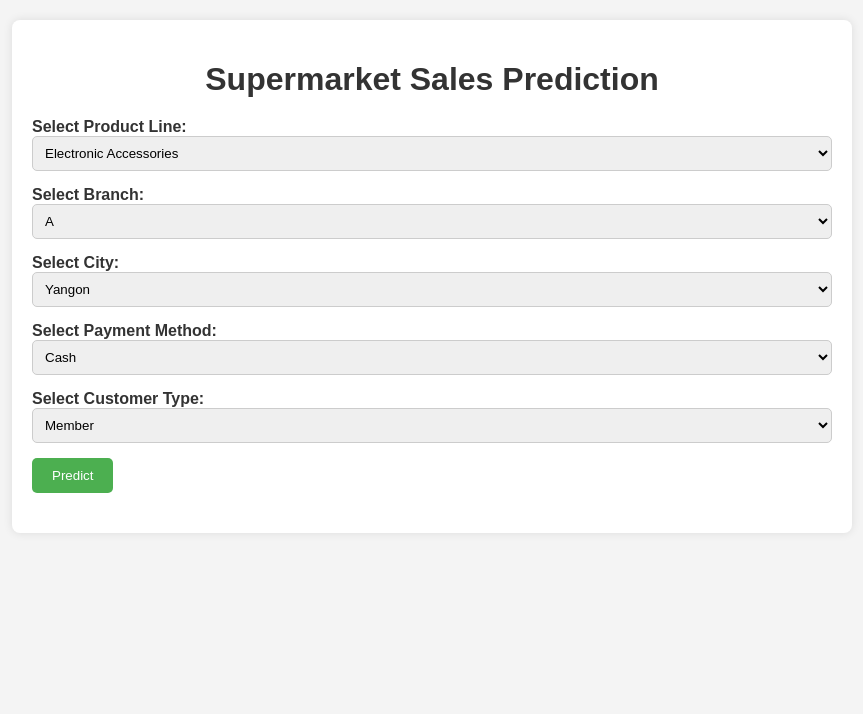
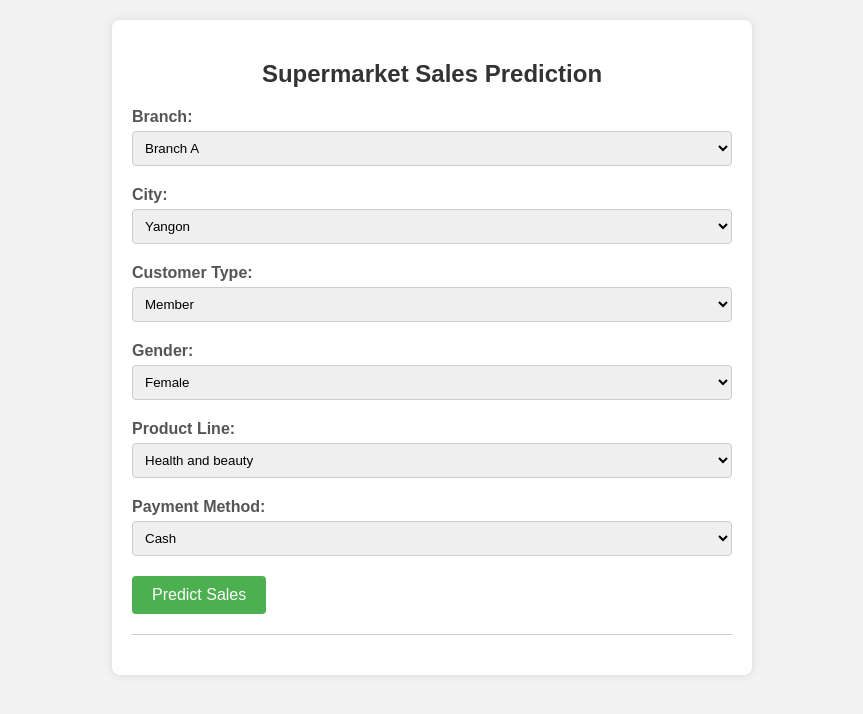
Before and after one commit to Judy-jebet/SALES-DEPLOYMENT, a Flask app: page / in a window 1280 px wide. Shown: the top 714 px of the page, without its empty margins (208-1071 px from the left). Run offline with Flask 3, Linux system fonts and the light colour scheme.

Commit message:
SUPERMARKET SALES

```diff
--- a/templates/index.html
+++ b/templates/index.html
@@ -8,77 +8,77 @@
         body {
             font-family: Arial, sans-serif;
             margin: 0;
-            padding: 0;
-            background-color: #f4f4f4;
-            color: #333;
+            padding: 20px;
+            background-color: #f2f2f2;
         }
         .container {
-            max-width: 800px;
-            margin: 20px auto;
+            max-width: 600px;
+            margin: 0 auto;
+            background-color: #fff;
             padding: 20px;
-            background-color: #fff;
             border-radius: 8px;
             box-shadow: 0 0 10px rgba(0, 0, 0, 0.1);
         }
-        h1 {
+        h2 {
             text-align: center;
-            margin-bottom: 20px;
+            color: #333;
         }
         .form-group {
-            margin-bottom: 15px;
+            margin-bottom: 20px;
         }
         label {
             display: block;
             font-weight: bold;
+            margin-bottom: 5px;
+            color: #555;
         }
         select {
             width: 100%;
             padding: 8px;
-            border-radius: 5px;
             border: 1px solid #ccc;
-            outline: none;
+            border-radius: 4px;
+            box-sizing: border-box;
         }
         button {
+            padding: 10px 20px;
             background-color: #4CAF50;
             color: white;
-            padding: 10px 20px;
             border: none;
-            border-radius: 5px;
+            border-radius: 4px;
             cursor: pointer;
+            font-size: 16px;
+            transition: background-color 0.3s ease;
         }
         button:hover {
             background-color: #45a049;
         }
-        .prediction {
+        #result {
             margin-top: 20px;
-            font-weight: bold;
+            border-top: 1px solid #ccc;
+            padding-top: 20px;
+        }
+        #result h3 {
+            margin-top: 0;
+            color: #333;
+        }
+        #result strong {
+            color: #4CAF50;
         }
     </style>
 </head>
 <body>
     <div class="container">
-        <h1>Supermarket Sales Prediction</h1>
+        <h2>Supermarket Sales Prediction</h2>
         <div class="form-group">
-            <label for="product">Select Product Line:</label>
-            <select id="product">
-                <option value="Electronic Accessories">Electronic Accessories</option>
-                <option value="Fashion Accessories">Fashion Accessories</option>
-                <option value="Food and Beverages">Food and Beverages</option>
-                <option value="Health and Beauty">Health and Beauty</option>
-                <option value="Home and Lifestyle">Home and Lifestyle</option>
-                <option value="Sports and Travel">Sports and Travel</option>
+            <label for="branch">Branch:</label>
+            <select id="branch">
+                <option value="A">Branch A</option>
+                <option value="B">Branch B</option>
+                <option value="C">Branch C</option>
             </select>
         </div>
         <div class="form-group">
-            <label for="branch">Select Branch:</label>
-            <select id="branch">
-                <option value="A">A</option>
-                <option value="B">B</option>
-                <option value="C">C</option>
-            </select>
-        </div>
-        <div class="form-group">
-            <label for="city">Select City:</label>
+            <label for="city">City:</label>
             <select id="city">
                 <option value="Yangon">Yangon</option>
                 <option value="Naypyitaw">Naypyitaw</option>
@@ -86,50 +86,92 @@
             </select>
         </div>
         <div class="form-group">
-            <label for="payment">Select Payment Method:</label>
-            <select id="payment">
-                <option value="Cash">Cash</option>
-                <option value="Credit Card">Credit Card</option>
-                <option value="Ewallet">Ewallet</option>
-            </select>
-        </div>
-        <div class="form-group">
-            <label for="customerType">Select Customer Type:</label>
-            <select id="customerType">
+            <label for="customer-type">Customer Type:</label>
+            <select id="customer-type">
                 <option value="Member">Member</option>
                 <option value="Normal">Normal</option>
             </select>
         </div>
-        <button id="predictButton">Predict</button>
-        <div class="prediction" id="predictionResult"></div>
+        <div class="form-group">
+            <label for="gender">Gender:</label>
+            <select id="gender">
+                <option value="Female">Female</option>
+                <option value="Male">Male</option>
+            </select>
+        </div>
+        <div class="form-group">
+            <label for="product-line">Product Line:</label>
+            <select id="product-line">
+                <option value="Health and beauty">Health and beauty</option>
+                <option value="Electronic accessories">Electronic accessories</option>
+                <option value="Home and lifestyle">Home and lifestyle</option>
+                <option value="Sports and travel">Sports and travel</option>
+                <!-- Add more options if needed -->
+            </select>
+        </div>
+        <div class="form-group">
+            <label for="payment-method">Payment Method:</label>
+            <select id="payment-method">
+                <option value="Cash">Cash</option>
+                <option value="Credit card">Credit card</option>
+                <option value="Ewallet">Ewallet</option>
+            </select>
+        </div>
+        <button onclick="predictSales()">Predict Sales</button>
+        <div id="result"></div>
     </div>
 
     <script>
-        document.getElementById('predictButton').addEventListener('click', function() {
-            var product = document.getElementById('product').value;
-            var branch = document.getElementById('branch').value;
-            var city = document.getElementById('city').value;
-            var payment = document.getElementById('payment').value;
-            var customerType = document.getElementById('customerType').value;
+        function predictSales() {
+            // Get selected values
+            var branch = document.getElementById("branch").value;
+            var city = document.getElementById("city").value;
+            var customerType = document.getElementById("customer-type").value;
+            var gender = document.getElementById("gender").value;
+            var productLine = document.getElementById("product-line").value;
+            var paymentMethod = document.getElementById("payment-method").value;
 
-            // Here you can implement your prediction logic based on selected values
-            // For demonstration purposes, let's assume we predict based on product line, city, and customer type
-            var genderPreference = predictGenderPreference(product, branch, city, payment, customerType);
-            var predictionResult = genderPreference === 'male' ? 'Male preferences predicted.' : 'Female preferences predicted.';
+            // Check if the selected product line is suitable for the selected gender
+            if (!isGenderPreferenceValid(gender, productLine)) {
+                alert("Invalid preference. This product may not be suitable for the selected gender.");
+                return;
+            }
 
-            document.getElementById('predictionResult').textContent = predictionResult;
-        });
+            // Simulate prediction (replace this with actual prediction logic)
+            var totalPrice = predictTotalSales(branch, city, customerType, gender, productLine);
 
-        // Dummy prediction function, replace with actual prediction logic
-        function predictGenderPreference(product, branch, city, payment, customerType) {
-            // Dummy logic based on product line, city, and customer type
-            if (product === 'Electronic Accessories' && city === 'Yangon' && customerType === 'Member') {
-                return 'male';
-            } else if (product === 'Fashion Accessories' && city === 'Naypyitaw' && customerType === 'Normal') {
-                return 'female';
+            // Display the result
+            var result = "Branch: " + branch + "<br>" +
+                         "City: " + city + "<br>" +
+                         "Customer Type: " + customerType + "<br>" +
+                         "Gender: " + gender + "<br>" +
+                         "Product Line: " + productLine + "<br>" +
+                         "Payment Method: " + paymentMethod + "<br>" +
+                         "<strong>Total Sales: $" + totalPrice.toFixed(2) + "</strong>";
+
+            document.getElementById("result").innerHTML = "<h3>Prediction Result</h3>" + result;
+        }
+
+        function predictTotalSales(branch, city, customerType, gender, productLine) {
+            // Add your prediction logic here
+            // This function should return the predicted total sales based on the provided parameters
+            // You can use machine learning models, statistical methods, or any other approach
+            // For simplicity, let's return a random value for demonstration
+            return Math.random() * 1000;
+        }
+
+        function isGenderPreferenceValid(gender, productLine) {
+            // Define gender preferences for product lines
+            var genderPreferences = {
+                "Female": ["Health and beauty", "Home and lifestyle"],
+                "Male": ["Electronic accessories", "Sports and travel"]
+            };
+
+            // Check if the selected product line is suitable for the selected gender
+            if (genderPreferences[gender] && genderPreferences[gender].includes(productLine)) {
+                return true;
             } else {
-                // Default prediction
-                return 'female';
+                return false;
             }
         }
     </script>
```
